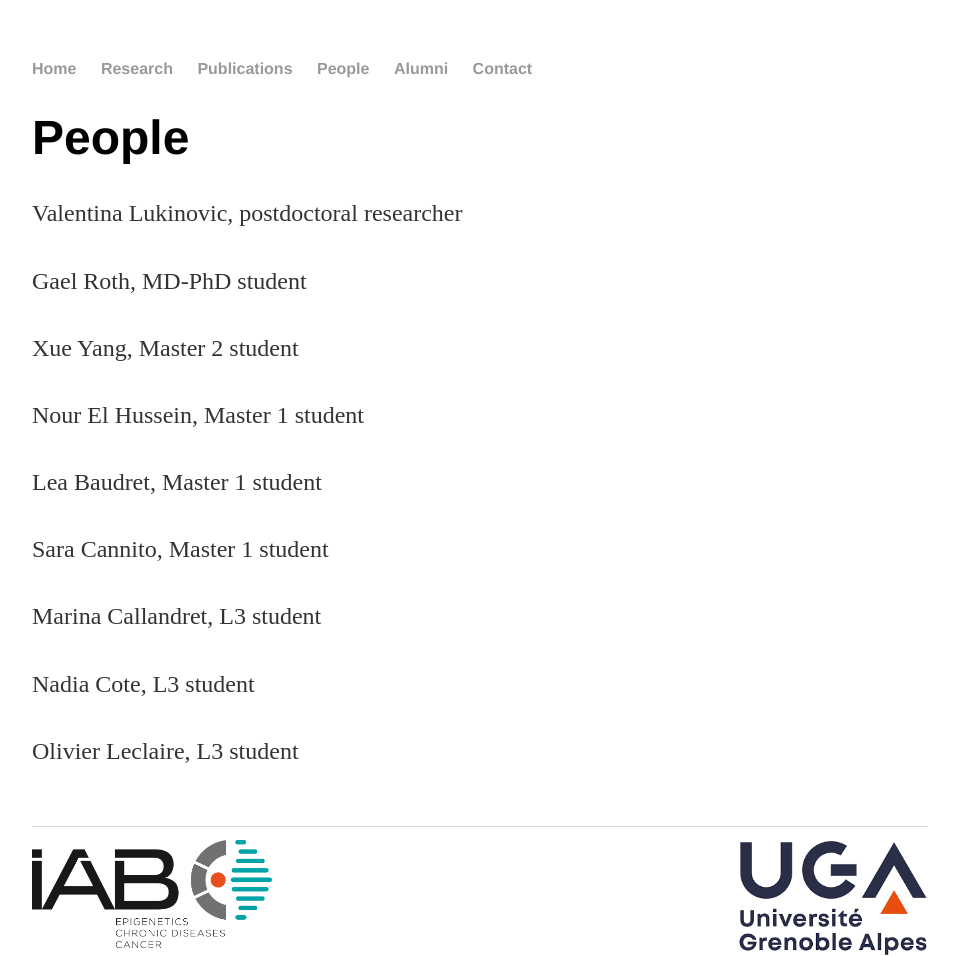
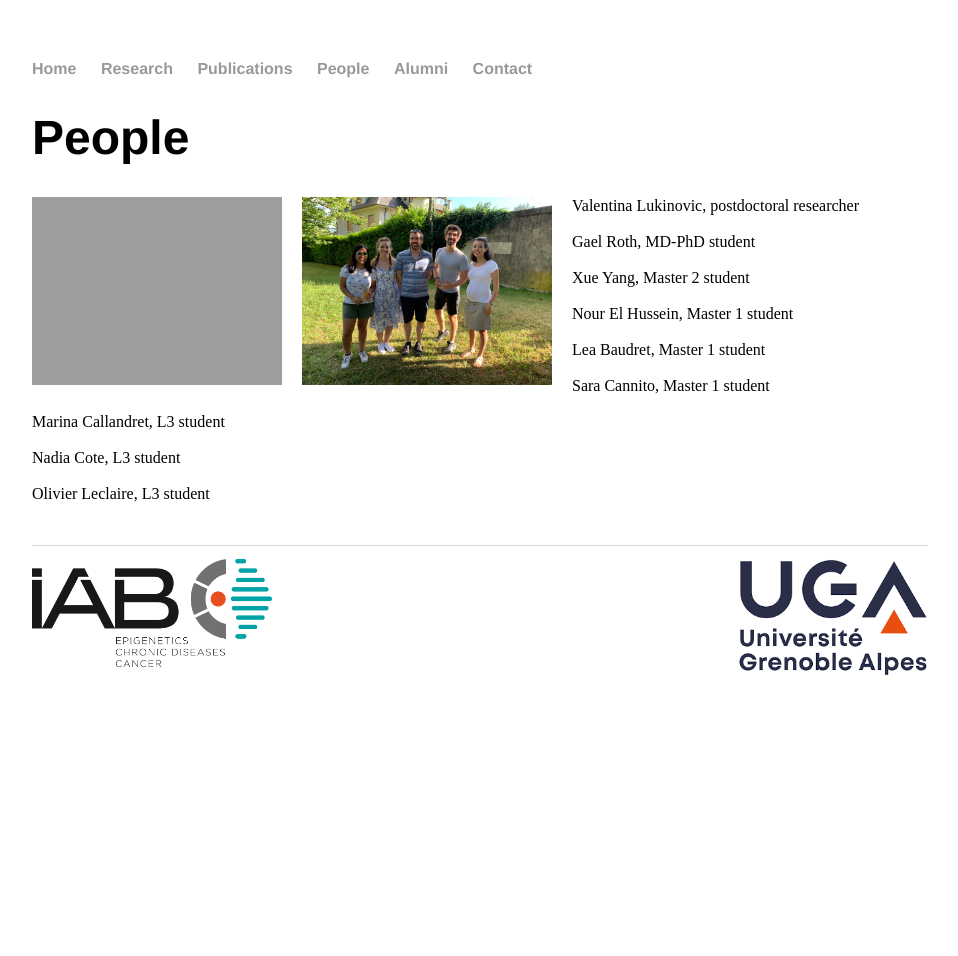
Before and after one commit to Reynoird-Lab/Reynoird-lab.github.io, a Jekyll site: the page built from Alumni/index.html, in a window 1280 px wide. Shown: the whole page, without its empty margins (160-1118 px from the left). Built offline with Jekyll 4.4.1, drawn with Linux system fonts in a browser that asks for light colours; Markdown is read by kramdown in place of the engine named in the settings; after the commit the page ends 900 px from its top, so only the background shows below that.

Commit message:
Update index.html

```diff
--- a/Alumni/index.html
+++ b/Alumni/index.html
@@ -4,7 +4,8 @@
 ---
 	<h1>{{ page.title }}</h1>
 
-<p>
+<img src="https://reynoird-lab.github.io/Images/3a5902d3-8cbb-4b4c-8285-1d4171cc1603.jpg" title="group1" align="left" width="250" style="margin: 0px 20px 0px 0px;"/><img src="https://reynoird-lab.github.io/Images/45d2820b-e824-4515-9070-93c9ee50ccf9.jpg" title="group2" align="left" width="250" style="margin: 0px 20px 0px 0px;"/>
+
 Valentina Lukinovic, postdoctoral researcher<br><br>
 Gael Roth, MD-PhD student<br><br>
 Xue Yang, Master 2 student<br><br>
```
